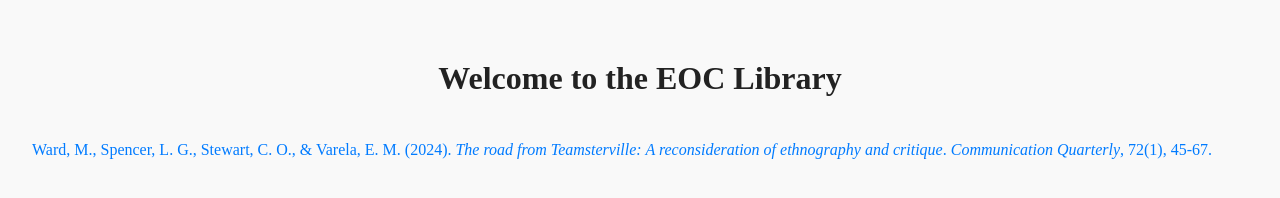
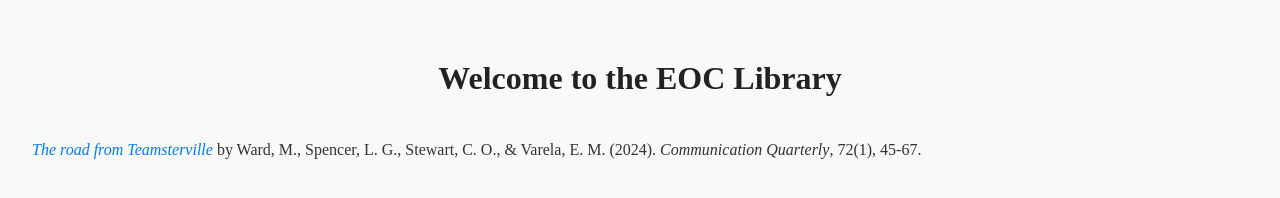
Before and after one commit to nimshav/EOC, a website: page public/index.html in a window 1280 px wide. Drawn offline with Linux system fonts and the light colour scheme.

Commit message:
styles
hyperlink underline appear only under the name of the resource

```diff
--- a/public/index.html
+++ b/public/index.html
@@ -10,13 +10,13 @@
     <h1>Welcome to the EOC Library</h1>
     <ul>
         <li>
-            <a href="/EOC_Library/Ward%20-%202024%20-%20The%20road%20from%20Teamsterville.pdf" target="_blank" rel="noopener">
-                <span class="citation">
-                    Ward, M., Spencer, L. G., Stewart, C. O., & Varela, E. M. (2024).
-                    <i>The road from Teamsterville: A reconsideration of ethnography and critique</i>.
-                    <em>Communication Quarterly</em>, 72(1), 45-67.
-                </span>
-            </a>
+            <span class="citation">
+                <a href="/EOC_Library/Ward%20-%202024%20-%20The%20road%20from%20Teamsterville.pdf" target="_blank" rel="noopener" class="citation-title">
+                    The road from Teamsterville
+                </a>
+                by Ward, M., Spencer, L. G., Stewart, C. O., & Varela, E. M. (2024).
+                <i>Communication Quarterly</i>, 72(1), 45-67.
+            </span>
         </li>
     </ul>
     <script src="script.js"></script>
--- a/public/style.css
+++ b/public/style.css
@@ -22,22 +22,23 @@ ul li {
     margin-bottom: 1rem;
 }
 
-a {
-    color: #007bff;
-    text-decoration: none;
-}
-
-a:hover {
-    text-decoration: underline;
-}
-
 .citation {
-    display: block;
     font-style: normal;
     font-size: 1rem;
     margin-bottom: 0.5rem;
 }
 
-.citation i {
+.citation-title {
+    color: #007bff;
+    text-decoration: none;
     font-style: italic;
 }
+
+.citation-title:hover {
+    text-decoration: underline;
+}
+
+.citation-details {
+    font-style: normal;
+    color: #333;
+}
```
